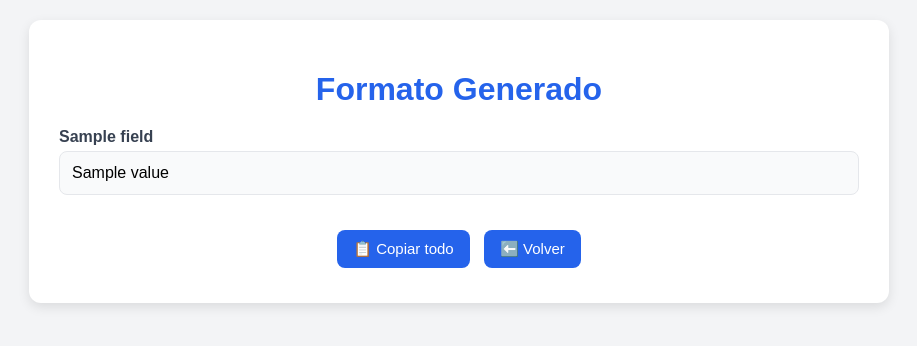
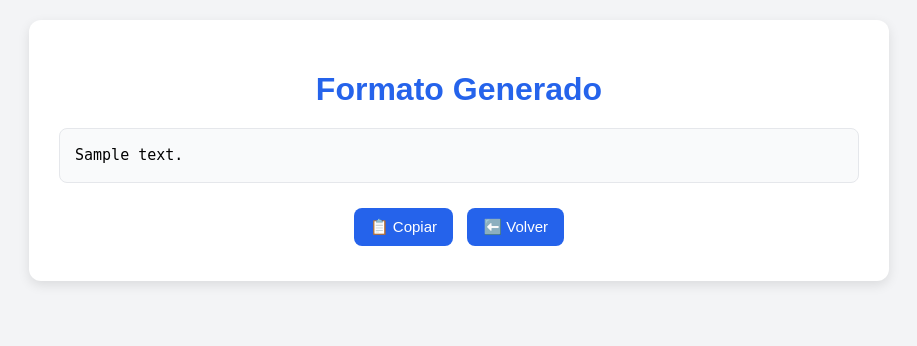
Before and after one commit to Steven-gil-dep/mi_app_flask, a Flask app: template templates/result.html in a window 1280 px wide. Shown: the top 346 px of the page, without its empty margins (181-1098 px from the left). Run offline with Flask 3, Linux system fonts and the light colour scheme; the template is opened without the code that fills it: most values are stand-ins (such as "Sample title", 1, 10 or a date in 2020).

Commit message:
Update result.html

```diff
--- a/templates/result.html
+++ b/templates/result.html
@@ -23,23 +23,17 @@
       color: #2563eb;
       margin-bottom: 20px;
     }
-    .field {
-      margin-bottom: 20px;
-    }
-    .label {
-      font-weight: bold;
-      color: #374151;
-      margin-bottom: 5px;
-    }
-    .value {
-      padding: 12px;
+    pre {
       background: #f9fafb;
       border: 1px solid #e5e7eb;
+      padding: 15px;
       border-radius: 8px;
-      white-space: pre-wrap; /* Mantiene saltos de línea */
+      white-space: pre-wrap; /* respeta saltos de línea */
+      font-size: 15px;
+      line-height: 1.5;
     }
     .buttons {
-      margin-top: 30px;
+      margin-top: 20px;
       text-align: center;
     }
     .btn {
@@ -63,28 +57,18 @@
   <div class="container">
     <h1>Formato Generado</h1>
 
-    {% for label, value in fields.items() %}
-    <div class="field">
-      <div class="label">{{ label }}</div>
-      <div class="value" id="field-{{ loop.index }}">{{ value }}</div>
-    </div>
-    {% endfor %}
+    <pre id="output-text">{{ output_text }}</pre>
 
     <div class="buttons">
-      <button class="btn" onclick="copyText()">📋 Copiar todo</button>
+      <button class="btn" onclick="copyText()">📋 Copiar</button>
       <a href="/" class="btn">⬅️ Volver</a>
     </div>
   </div>
 
   <script>
     function copyText() {
-      let text = "";
-      document.querySelectorAll(".field").forEach(el => {
-        const label = el.querySelector(".label").innerText;
-        const value = el.querySelector(".value").innerText;
-        text += label + " " + value + "\n";
-      });
-      navigator.clipboard.writeText(text.trim()).then(() => {
+      let text = document.getElementById("output-text").innerText;
+      navigator.clipboard.writeText(text).then(() => {
         alert("✅ Texto copiado al portapapeles");
       });
     }
```
